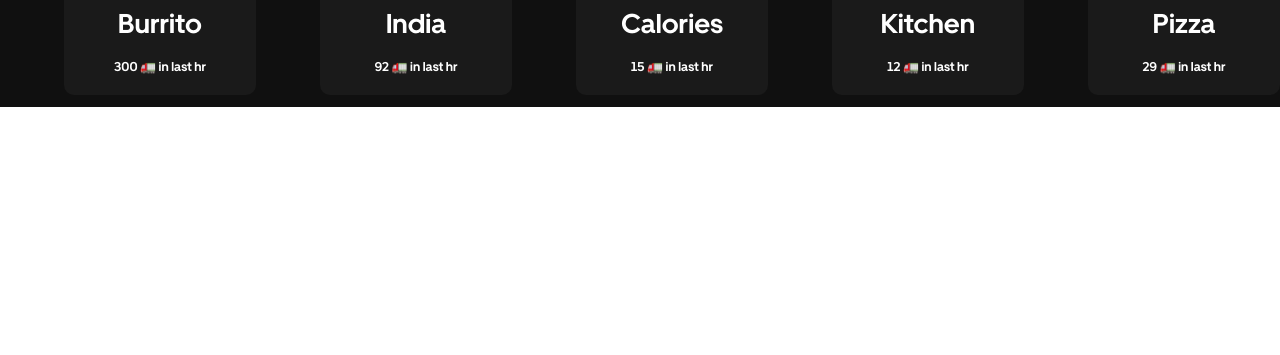
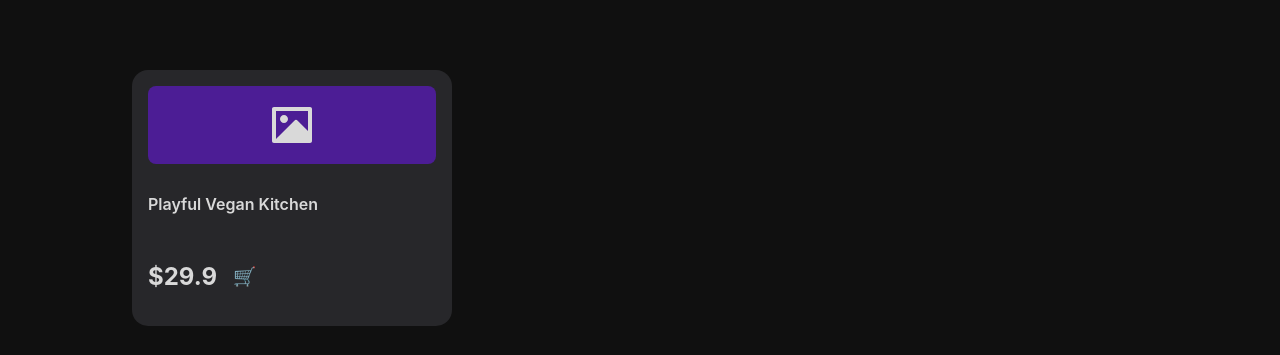
Before and after one commit to prth1234/UberEats-Delivery, a Vue app: page /main in a window 1280 px wide. Shown: the part 693-1048 px from the top of the page. Before the commit the page ends 800 px from the top, so only its background shows below. Built offline with nearby package versions, Linux system fonts and the light colour scheme; a web font is replaced by a local one.

Commit message:
table card

```diff
--- /dev/null
+++ b/src/views/Card.vue
@@ -0,0 +1,181 @@
+<template>
+
+
+
+
+<div class="card">
+  <div class="image_container">
+    <svg viewBox="0 0 24 24" xmlns="http://www.w3.org/2000/svg" class="image">
+      <path
+        d="M20 5H4V19L13.2923 9.70649C13.6828 9.31595 14.3159 9.31591 14.7065 9.70641L20 15.0104V5ZM2 3.9934C2 3.44476 2.45531 3 2.9918 3H21.0082C21.556 3 22 3.44495 22 3.9934V20.0066C22 20.5552 21.5447 21 21.0082 21H2.9918C2.44405 21 2 20.5551 2 20.0066V3.9934ZM8 11C6.89543 11 6 10.1046 6 9C6 7.89543 6.89543 7 8 7C9.10457 7 10 7.89543 10 9C10 10.1046 9.10457 11 8 11Z"
+      ></path>
+    </svg>
+  </div>
+  <div class="title">
+    <p>Playful Vegan Kitchen</p>
+  </div>
+  <!-- <div class="size">
+    <span>Size</span>
+    <ul class="list-size">
+      <li class="item-list"><button class="item-list-button">37</button></li>
+      <li class="item-list"><button class="item-list-button">38</button></li>
+      <li class="item-list"><button class="item-list-button">39</button></li>
+      <li class="item-list"><button class="item-list-button">40</button></li>
+      <li class="item-list"><button class="item-list-button">41</button></li>
+    </ul>
+  </div> -->
+  <div class="action">
+    <div class="price">
+      <span>$29.9</span>
+    </div>
+   <h3>🛒</h3>
+
+  </div>
+</div>
+
+</template>
+
+
+<style scoped>
+.card {
+  --bg-card: #27272a;
+  --primary: #6d28d9;
+  --primary-800: #4c1d95;
+  --primary-shadow: #2e1065;
+  --light: #d9d9d9;
+  --zinc-800: #18181b;
+  --bg-linear: linear-gradient(0deg, var(--primary) 50%, var(--light) 125%);
+
+  position: relative;
+
+  display: flex;
+  flex-direction: column;
+  gap: 0.75rem;
+
+  padding: 1rem;
+  width: 18rem;
+  height: 14rem;
+  background-color: var(--bg-card);
+
+  border-radius: 1rem;
+}
+
+.image_container {
+  overflow: hidden;
+  cursor: pointer;
+
+  position: relative;
+  z-index: 5;
+
+  width: 100%;
+  height: 8rem;
+  background-color: var(--primary-800);
+
+  border-radius: 0.5rem;
+}
+
+.image_container .image {
+  position: absolute;
+  top: 50%;
+  left: 50%;
+  transform: translate(-50%, -50%);
+
+  width: 3rem;
+  fill: var(--light);
+}
+
+.title {
+  overflow: clip;
+    text-align: left;
+  width: 100%;
+
+  font-size: 1rem;
+  font-weight: 600;
+  color: var(--light);
+  text-transform: capitalize;
+  text-wrap: nowrap;
+  text-overflow: ellipsis;
+}
+
+.size {
+  font-size: 0.75rem;
+  color: var(--light);
+}
+
+.list-size {
+  display: flex;
+  align-items: center;
+  gap: 0.25rem;
+
+  margin-top: 0.25rem;
+}
+
+.list-size .item-list {
+  list-style: none;
+}
+
+.list-size .item-list-button {
+  cursor: pointer;
+
+  padding: 0rem;
+  background-color: var(--zinc-800);
+
+  font-size: 0.75rem;
+  color: var(--light);
+
+  border: 2px solid var(--zinc-800);
+  border-radius: 0.25rem;
+
+  transition: all 0.3s ease-in-out;
+}
+
+.item-list-button:hover {
+  border: 2px solid var(--light);
+}
+.item-list-button:focus {
+  background-color: var(--primary);
+
+  border: 2px solid var(--primary-shadow);
+
+  box-shadow: inset 0px 1px 4px var(--primary-shadow);
+}
+
+.action {
+  display: flex;
+  align-items: center;
+  gap: 1rem;
+}
+
+.price {
+  font-size: 1.5rem;
+  font-weight: 700;
+  color: var(--light);
+}
+
+.cart-button {
+  cursor: pointer;
+
+  display: flex;
+  justify-content: center;
+  align-items: center;
+  gap: 0.25rem;
+
+
+  padding: 0.5rem;
+  width: 100%;
+  background-image: var(--bg-linear);
+
+  font-size: 0.75rem;
+  font-weight: 500;
+  color: var(--light);
+  text-wrap: nowrap;
+
+  border: 2px solid hsla(262, 83%, 58%, 0.5);
+  border-radius: 0.5rem;
+  box-shadow: inset 0 0 0.25rem 1px var(--light);
+}
+
+.cart-button .cart-icon {
+  width: 1rem;
+}
+</style>
--- a/src/views/main.vue
+++ b/src/views/main.vue
@@ -12,7 +12,10 @@
   <ImageSlider/>
 </div>
 <MainContent/>
+<div class="more">
 
+<Card/>
+</div>
 
 
     </div>
@@ -25,9 +28,10 @@ import Navbar from './Navbar_main.vue'; // Adjust the path as needed
 import MenuBar from './MenuBar.vue'
 import ImageSlider from './imageBar.vue'
 import MainContent from './mainContent.vue'
+import Card from './Card.vue'
 export default defineComponent({
   components: {
-    Navbar,MenuBar,ImageSlider,MainContent
+    Navbar,MenuBar,ImageSlider,MainContent, Card
   },
   data() {
     return {
@@ -65,7 +69,10 @@ export default defineComponent({
   font-family: 'Uber Move';
 }
 
-
+ .more{
+  margin-top: 200px;
+  margin-left: 100px;
+ }
 
   .logo {
     margin-top: 0; /* Remove top margin */
--- a/src/views/mainContent.vue
+++ b/src/views/mainContent.vue
@@ -84,6 +84,9 @@
         </div>
     </div>
     </div>
+
+
+
 </template>
 
 <script setup>
```
